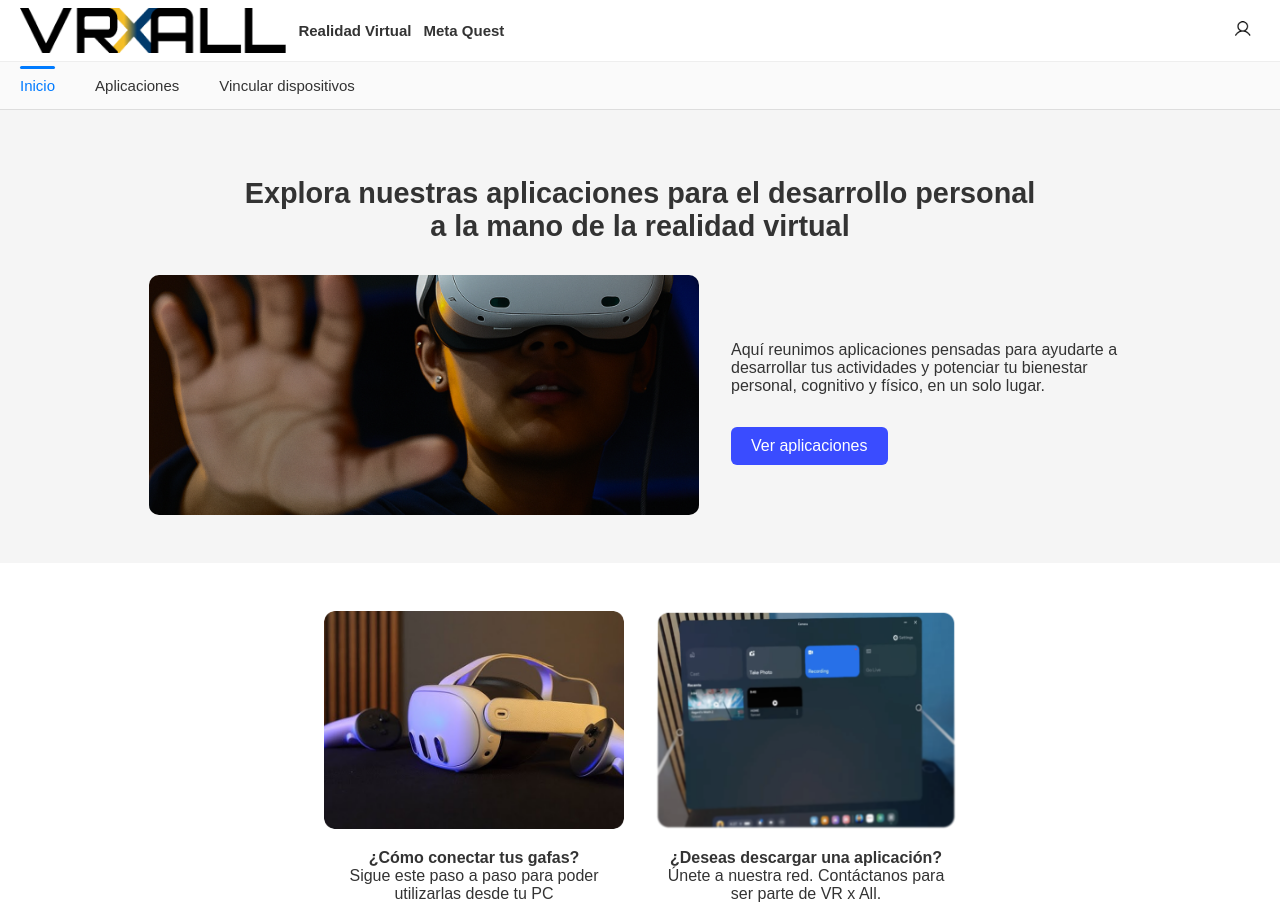
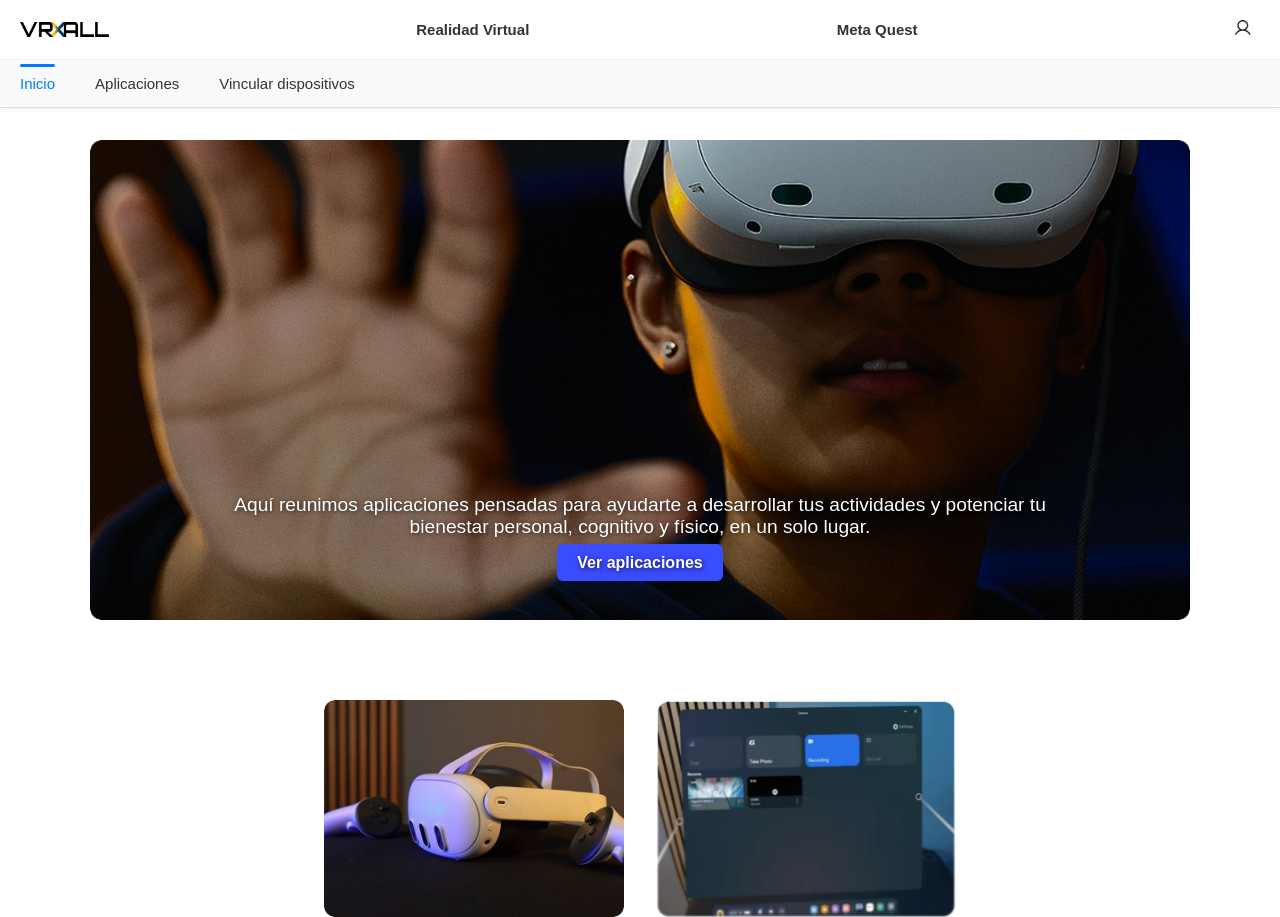
Before and after one commit to KatalinaPerez/VRxALL, a Django app: page / in a window 1280 px wide. Shown: the top 917 px of the page. Run offline with Django 5.2, Linux system fonts and the light colour scheme.

Commit message:
primer banner hecho

```diff
--- a/VRxALLp/vrxallapp/static/css/home.css
+++ b/VRxALLp/vrxallapp/static/css/home.css
@@ -5,46 +5,53 @@ body {
     color: #333;
 }
 
-/* Hero */
-.hero {
-    text-align: center;
-    padding: 3rem 1rem;
-    background: #f5f5f5;
+/* Hero / Imagen con texto y botón */
+.hero-container {
+    position: relative;    /* necesario para posicionar el texto absoluto */
+    max-width: 1100px;     /* ancho máximo del contenedor */
+    margin: 2rem auto;     /* centrado horizontal */
+    border-radius: 10px;
+    overflow: hidden;      /* esquinas redondeadas */
 }
 
-.hero h1 {
-    font-size: 1.8rem;
-    margin-bottom: 2rem;
+.hero-container img {
+    width: 100%;
+    display: block;
+    border-radius: 10px;   /* mismo borde que el contenedor */
 }
 
-.hero-banner {
-    display: flex;
-    justify-content: center;
-    align-items: center;
-    gap: 2rem;
-    max-width: 1100px;
-    margin: 0 auto;
+/* Texto dentro de la imagen */
+.hero-text {
+    position: absolute;
+    bottom: 10%;            /* lo baja dentro de la imagen */
+    left: 50%;              /* centra horizontal */
+    transform: translateX(-50%);
+    text-align: center;
+    color: white;
+    text-shadow: 1px 1px 5px rgba(0,0,0,0.7);
+    width: 80%;             /* deja margen lateral */
+    padding: 0 1rem;        /* opcional, para móviles */
 }
 
-.hero-banner img {
-    width: 50%;
-    border-radius: 10px;
+.hero-text h1 {
+    font-size: 2rem;
+    margin-bottom: 0.8rem;
 }
 
-.hero-text {
-    max-width: 400px;
-    text-align: left;
+.hero-text p {
+    font-size: 1.2rem;
+    margin-bottom: 1rem;
 }
 
 .hero-text .btn {
-    display: inline-block;
-    background: #3a4cff;
+    background-color: #3a4cff;
+    padding: 10px 20px;
+    border-radius: 6px;
+    text-decoration: none;
     color: white;
-    padding: 10px 20px;
-    margin-top: 1rem;
-    text-decoration: none;
-    border-radius: 6px;
+    font-weight: 600;
 }
+
 
 /* Features */
 .features {
--- a/VRxALLp/vrxallapp/static/css/navbar.css
+++ b/VRxALLp/vrxallapp/static/css/navbar.css
@@ -16,23 +16,27 @@ body {
   display: flex;
   justify-content: space-between;
   align-items: center;
-  padding: 8px 20px;
+  padding: 10px 20px;
 }
 
 .navbar-top .logo {
   display: flex;
-  align-items: center;
-  gap: 12px;
+  align-items: center; /* centra verticalmente logo y textos */
+  gap: 6px;
+  line-height: 1;      /* asegura que la altura de los spans no estire la fila */
 }
 
 .navbar-top .logo img {
-  height: 45px;
+  height: 15px;    /* iguala altura del texto o 15px*/
+  width: auto;
+  display: block;
 }
 
 .navbar-top .subtitle {
   font-weight: 600;
   font-size: 15px;
   color: #333;
+  /* line-height: 1;       quita espacio extra vertical */
 }
 
 .navbar-top .user-icon img {
--- a/VRxALLp/vrxallapp/templates/vrxallapp/bases/base.html
+++ b/VRxALLp/vrxallapp/templates/vrxallapp/bases/base.html
@@ -3,7 +3,10 @@
 <head>
   <title>{% block title %}VR Projects{% endblock %}</title>
   {% load static %}
-  <link rel="stylesheet" href="{% static 'css/home.css' %}">
+  <link rel="stylesheet" href="{% static 'css/navbar.css' %}">
+  <link rel="stylesheet" href="{% static 'css/footer.css' %}">
+  {% block extra_css %}{% endblock %}
+
 </head>
 <body>
   {% include 'vrxallapp/bases/navbar.html' %}
--- a/VRxALLp/vrxallapp/templates/vrxallapp/bases/navbar.html
+++ b/VRxALLp/vrxallapp/templates/vrxallapp/bases/navbar.html
@@ -1,17 +1,15 @@
 {% load static %}
-<link rel="stylesheet" href="{% static 'css/navbar.css' %}">
 <nav class="navbar">
   <!-- Fila superior -->
   <div class="navbar-top">
     <div class="logo">
       <img src="{% static 'img/Logo VRxALL.png' %}" alt="VRforAll Logo">
-      <span class="subtitle">Realidad Virtual</span>
-      <span class="subtitle">Meta Quest</span>
     </div>
+    <span class="subtitle">Realidad Virtual</span>
+    <span class="subtitle">Meta Quest</span>
     <div class="user-icon">
       <img src="{% static 'img/userIcon.png' %}">
     </div>
-
     <!-- <div class="user-icon">
       {% if user.is_authenticated %}
           <img src="{% static 'img/user_icon.png' %}" alt="Usuario">
--- a/VRxALLp/vrxallapp/templates/vrxallapp/detalles_app.html
+++ b/VRxALLp/vrxallapp/templates/vrxallapp/detalles_app.html
@@ -1,9 +1,10 @@
 {% extends 'vrxallapp/bases/base.html' %}
 {% load static %}
+{% block extra_css %}
+<link rel="stylesheet" href="{% static 'css/detalle.css' %}">
+{% endblock %}
 {% block content %}
-<link rel="stylesheet" href="{% static 'css/detalle.css' %}">
 <div class="detalles-container">
-
     <!-- Columna izquierda:  -->
     <div class="left-column">
         <div class="floating-box">
--- a/VRxALLp/vrxallapp/templates/vrxallapp/home.html
+++ b/VRxALLp/vrxallapp/templates/vrxallapp/home.html
@@ -1,9 +1,10 @@
 {% extends 'vrxallapp/bases/base.html' %}
 {% load static %}
+{% block extra_css %}
+<link rel="stylesheet" href="{% static 'css/home.css' %}">
+{% endblock %}
 {% block content %}
-    <link rel="stylesheet" href="{% static 'css/home.css' %}">
-
-    <div class="hero">
+    <!-- <div class="hero">
         <h1>Explora nuestras aplicaciones para el desarrollo personal <br>
             a la mano de la realidad virtual</h1>
         <div class="hero-banner">
@@ -13,7 +14,15 @@
                 <a href="#" class="btn">Ver aplicaciones</a>
             </div>
         </div>
+    </div> -->
+    <div class="hero-container">
+        <img src="{% static 'img/banner.png' %}" alt="Banner VR" class="hero-image">
+        <div class="hero-text">
+            <p>Aquí reunimos aplicaciones pensadas para ayudarte a desarrollar tus actividades y potenciar tu bienestar personal, cognitivo y físico, en un solo lugar.</p>
+            <a href="#" class="btn">Ver aplicaciones</a>
+        </div>
     </div>
+
 
     <div class="features">
         <div class="feature">
```
Also changed, not shown: VRxALLp/vrxallapp/static/css/detalle.css (+12 -2 lines).
